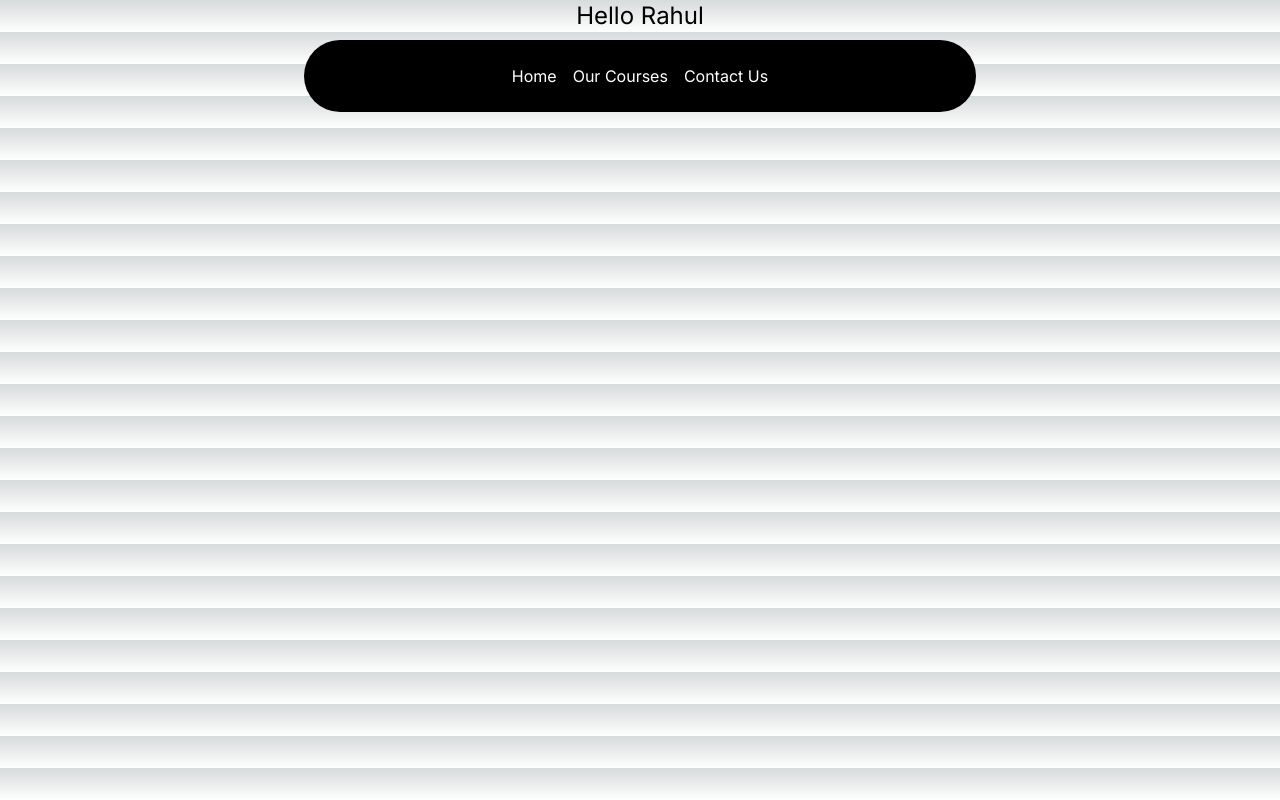
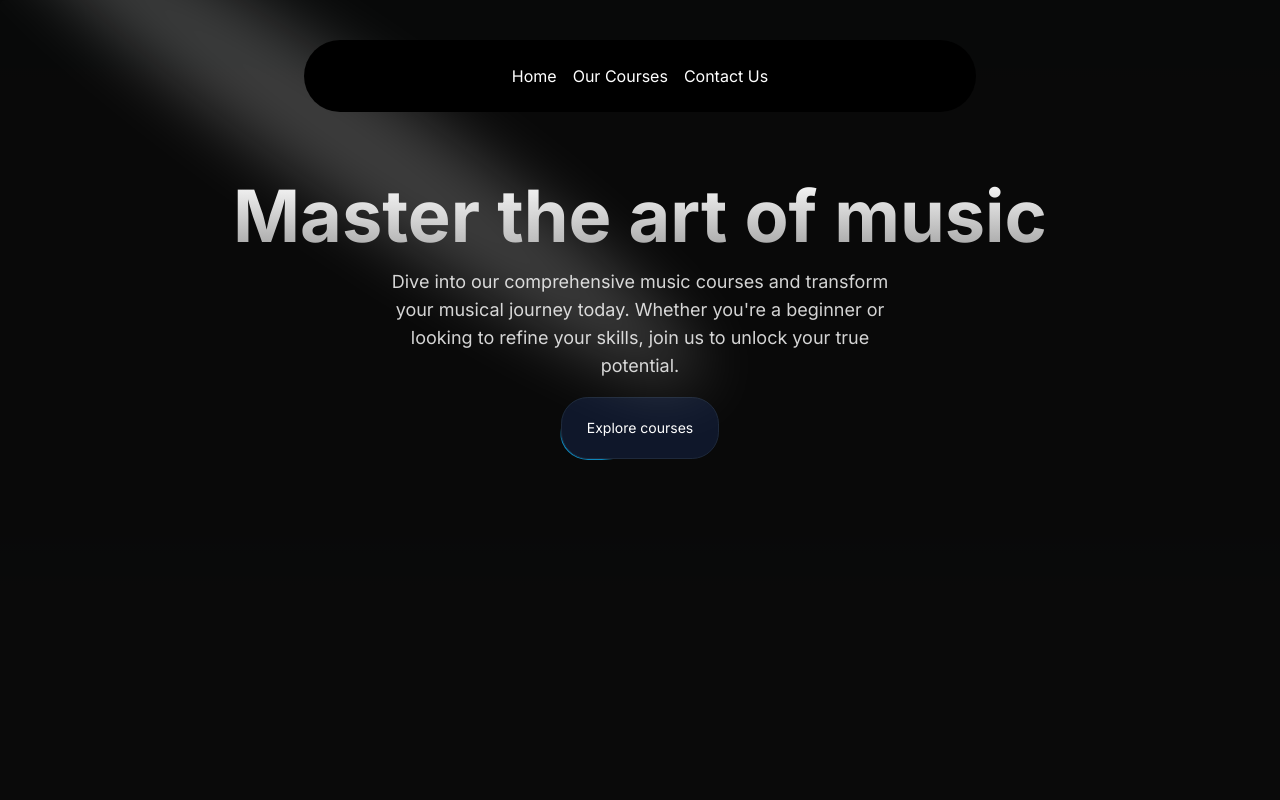
Before and after one commit to sutharrahul/music-courses, a Next.js app: page / in a window 1280 px wide. Built offline with nearby package versions, Linux system fonts and the light colour scheme.

Commit message:
Hero sectoin created

```diff
--- a/src/app/layout.tsx
+++ b/src/app/layout.tsx
@@ -18,7 +18,9 @@ export default function RootLayout({
   return (
     <html lang="en" className="dark">
       <body className={inter.className}>
-        <Navbar />
+        <div className="relative w-full flex item justify-center">
+          <Navbar />
+        </div>
         {children}
       </body>
     </html>
--- a/src/app/page.tsx
+++ b/src/app/page.tsx
@@ -1,5 +1,10 @@
+import HeroSection from "@/components/HeroSection";
 import Image from "next/image";
 
 export default function Home() {
-  return <h1 className="text-2xl text-center">Hello Rahul</h1>;
+  return (
+    <main className="min-h-screen bg-black/[0.96] antialiased bg-grid-white/[0.02]">
+      <HeroSection />
+    </main>
+  );
 }
--- /dev/null
+++ b/src/components/HeroSection.tsx
@@ -0,0 +1,35 @@
+import Link from "next/link";
+import React from "react";
+import { Spotlight } from "./ui/Spotlight";
+import { Button } from "./ui/moving-border";
+
+export default function HeroSection() {
+  return (
+    <div className="h-auto md:h-[40rem] w-full rounded-md flex flex-col items-center justify-center relative overflow-hidden mx-auto py-10 md:py-0">
+      <div className="p-4 relative z-10 w-full text-center">
+        <Spotlight
+          className="-top-40 left-0 md:left-60 md:-top-20 "
+          fill="white"
+        />
+        <h1 className="mt-20 md:mt-0 text-4xl md:text-7xl font-bold bg-clip-text text-transparent bg-gradient-to-b from-neutral-50 to-neutral-400">
+          Master the art of music
+        </h1>
+        <p className="mt-4 font-normal text-base md:text-lg text-neutral-300 max-w-lg mx-auto">
+          Dive into our comprehensive music courses and transform your musical
+          journey today. Whether you're a beginner or looking to refine your
+          skills, join us to unlock your true potential.
+        </p>
+        <div className="mt-4">
+          <Link href={"/courses"}>
+            <Button
+              borderRadius="1.75rem"
+              className="bg-white dark:bg-slate-900 text-black dark:text-white border-neutral-200 dark:border-slate-800"
+            >
+              Explore courses
+            </Button>
+          </Link>
+        </div>
+      </div>
+    </div>
+  );
+}
--- /dev/null
+++ b/src/components/ui/Spotlight.tsx
@@ -0,0 +1,56 @@
+import React from "react";
+import { cn } from "@/utils/cn";
+
+type SpotlightProps = {
+  className?: string;
+  fill?: string;
+};
+
+export const Spotlight = ({ className, fill }: SpotlightProps) => {
+  return (
+    <svg
+      className={cn(
+        "animate-spotlight pointer-events-none absolute z-[1]  h-[169%] w-[138%] lg:w-[84%] opacity-0",
+        className
+      )}
+      xmlns="http://www.w3.org/2000/svg"
+      viewBox="0 0 3787 2842"
+      fill="none"
+    >
+      <g filter="url(#filter)">
+        <ellipse
+          cx="1924.71"
+          cy="273.501"
+          rx="1924.71"
+          ry="273.501"
+          transform="matrix(-0.822377 -0.568943 -0.568943 0.822377 3631.88 2291.09)"
+          fill={fill || "white"}
+          fillOpacity="0.21"
+        ></ellipse>
+      </g>
+      <defs>
+        <filter
+          id="filter"
+          x="0.860352"
+          y="0.838989"
+          width="3785.16"
+          height="2840.26"
+          filterUnits="userSpaceOnUse"
+          colorInterpolationFilters="sRGB"
+        >
+          <feFlood floodOpacity="0" result="BackgroundImageFix"></feFlood>
+          <feBlend
+            mode="normal"
+            in="SourceGraphic"
+            in2="BackgroundImageFix"
+            result="shape"
+          ></feBlend>
+          <feGaussianBlur
+            stdDeviation="151"
+            result="effect1_foregroundBlur_1065_8"
+          ></feGaussianBlur>
+        </filter>
+      </defs>
+    </svg>
+  );
+};
--- /dev/null
+++ b/src/components/ui/moving-border.tsx
@@ -0,0 +1,139 @@
+"use client";
+import React from "react";
+import {
+  motion,
+  useAnimationFrame,
+  useMotionTemplate,
+  useMotionValue,
+  useTransform,
+} from "framer-motion";
+import { useRef } from "react";
+import { cn } from "@/utils/cn";
+
+export function Button({
+  borderRadius = "1.75rem",
+  children,
+  as: Component = "button",
+  containerClassName,
+  borderClassName,
+  duration,
+  className,
+  ...otherProps
+}: {
+  borderRadius?: string;
+  children: React.ReactNode;
+  as?: any;
+  containerClassName?: string;
+  borderClassName?: string;
+  duration?: number;
+  className?: string;
+  [key: string]: any;
+}) {
+  return (
+    <Component
+      className={cn(
+        "bg-transparent relative text-xl  h-16 w-40 p-[1px] overflow-hidden ",
+        containerClassName
+      )}
+      style={{
+        borderRadius: borderRadius,
+      }}
+      {...otherProps}
+    >
+      <div
+        className="absolute inset-0"
+        style={{ borderRadius: `calc(${borderRadius} * 0.96)` }}
+      >
+        <MovingBorder duration={duration} rx="30%" ry="30%">
+          <div
+            className={cn(
+              "h-20 w-20 opacity-[0.8] bg-[radial-gradient(var(--sky-500)_40%,transparent_60%)]",
+              borderClassName
+            )}
+          />
+        </MovingBorder>
+      </div>
+
+      <div
+        className={cn(
+          "relative bg-slate-900/[0.8] border border-slate-800 backdrop-blur-xl text-white flex items-center justify-center w-full h-full text-sm antialiased",
+          className
+        )}
+        style={{
+          borderRadius: `calc(${borderRadius} * 0.96)`,
+        }}
+      >
+        {children}
+      </div>
+    </Component>
+  );
+}
+
+export const MovingBorder = ({
+  children,
+  duration = 2000,
+  rx,
+  ry,
+  ...otherProps
+}: {
+  children: React.ReactNode;
+  duration?: number;
+  rx?: string;
+  ry?: string;
+  [key: string]: any;
+}) => {
+  const pathRef = useRef<any>();
+  const progress = useMotionValue<number>(0);
+
+  useAnimationFrame((time) => {
+    const length = pathRef.current?.getTotalLength();
+    if (length) {
+      const pxPerMillisecond = length / duration;
+      progress.set((time * pxPerMillisecond) % length);
+    }
+  });
+
+  const x = useTransform(
+    progress,
+    (val) => pathRef.current?.getPointAtLength(val).x
+  );
+  const y = useTransform(
+    progress,
+    (val) => pathRef.current?.getPointAtLength(val).y
+  );
+
+  const transform = useMotionTemplate`translateX(${x}px) translateY(${y}px) translateX(-50%) translateY(-50%)`;
+
+  return (
+    <>
+      <svg
+        xmlns="http://www.w3.org/2000/svg"
+        preserveAspectRatio="none"
+        className="absolute h-full w-full"
+        width="100%"
+        height="100%"
+        {...otherProps}
+      >
+        <rect
+          fill="none"
+          width="100%"
+          height="100%"
+          rx={rx}
+          ry={ry}
+          ref={pathRef}
+        />
+      </svg>
+      <motion.div
+        style={{
+          position: "absolute",
+          top: 0,
+          left: 0,
+          display: "inline-block",
+          transform,
+        }}
+      >
+        {children}
+      </motion.div>
+    </>
+  );
+};
--- a/tailwind.config.ts
+++ b/tailwind.config.ts
@@ -1,4 +1,20 @@
 import type { Config } from "tailwindcss";
+
+const colors = require("tailwindcss/colors");
+const {
+  default: flattenColorPalette,
+} = require("tailwindcss/lib/util/flattenColorPalette");
+
+function addVariablesForColors({ addBase, theme }: any) {
+  let allColors = flattenColorPalette(theme("colors"));
+  let newVars = Object.fromEntries(
+    Object.entries(allColors).map(([key, val]) => [`--${key}`, val])
+  );
+
+  addBase({
+    ":root": newVars,
+  });
+}
 
 const config: Config = {
   content: [
@@ -9,6 +25,21 @@ const config: Config = {
   darkMode: "class",
   theme: {
     extend: {
+      animation: {
+        spotlight: "spotlight 2s ease .75s 1 forwards",
+      },
+      keyframes: {
+        spotlight: {
+          "0%": {
+            opacity: '0',
+            transform: "translate(-72%, -62%) scale(0.5)",
+          },
+          "100%": {
+            opacity: '1',
+            transform: "translate(-40%,-40%) scale(1.2)",
+          },
+        },
+      },
       backgroundImage: {
         "gradient-radial": "radial-gradient(var(--tw-gradient-stops))",
         "gradient-conic":
@@ -16,6 +47,6 @@ const config: Config = {
       },
     },
   },
-  plugins: [],
+  plugins: [addVariablesForColors],
 };
 export default config;
```
